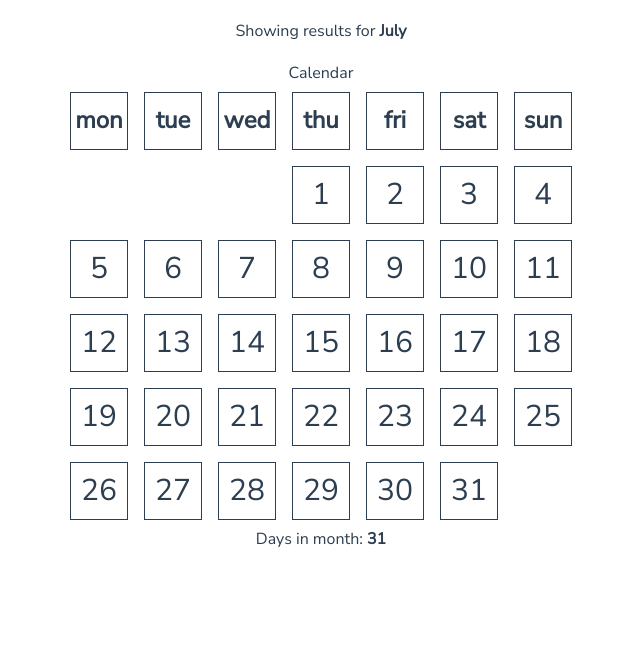
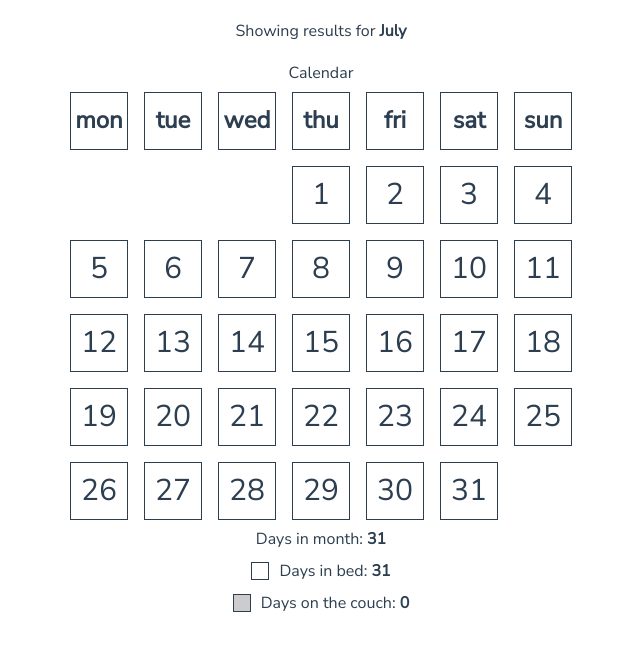
Before and after one commit to alex-y-kuznetsov/sleep, a Vue app: page /#/ in a window 1280 px wide. Shown: the top 650 px of the page, without its empty margins (319-959 px from the left). Built offline with nearby package versions, Linux system fonts and the light colour scheme.

Commit message:
days array and calculator

```diff
--- a/src/assets/styles/components/calendar.less
+++ b/src/assets/styles/components/calendar.less
@@ -41,7 +41,7 @@
 
   &:checked {
     & + .calendar_fill {
-      background-color: @fill_cell;
+      background-color: @fill_color;
     }
   }
 }
@@ -53,3 +53,21 @@
   line-height: 56px;
   cursor: pointer;
 }
+
+.calendar_stats_item {
+  display: flex;
+  width: fit-content;
+  margin: 10px auto;
+  align-items: center;
+}
+
+.color_code {
+  width: 16px;
+  height: 16px;
+  border: 1px solid @main_color;
+  margin-right: 10px;
+}
+
+.color_fill {
+  background-color: @fill_color;
+}
--- a/src/assets/styles/variables.less
+++ b/src/assets/styles/variables.less
@@ -1,2 +1,2 @@
 @main_color: #2c3e50;
-@fill_cell: #cccccc;
+@fill_color: #cccccc;
--- a/src/components/Calendar.vue
+++ b/src/components/Calendar.vue
@@ -13,13 +13,23 @@
       </div>
       <form class="calendar_inner">
         <div class="calendar_cell calendar_skip" v-for="daySkipped in daysToSkip" v-bind:key="'skip' + daySkipped"></div>
-        <label class="calendar_cell" v-for="(day, index) in daysInMonth" v-bind:key="day">
-          <input class="calendar_day" type="checkbox">
-          <div class="calendar_fill"> {{ index + 1 }}</div>
+        <label class="calendar_cell" v-for="day in dayCounter" v-bind:key="day.id">
+          <input class="calendar_day" type="checkbox" v-model="day.onCouch">
+          <div class="calendar_fill"> {{ day.id }}</div>
         </label>
       </form>
       <div class="calendar_legend">
-        <span>Days in month: <b>{{ daysInMonth }}</b></span>
+        <div>Days in month: <b>{{ daysInMonth }}</b></div>
+        <div class="calendar_stats">
+          <div class="calendar_stats_item">
+            <div class="color_code"></div>
+            <span>Days in bed: <b>{{ dayCounter.length - daysOnCouch }}</b></span>
+          </div>
+          <div class="calendar_stats_item">
+            <div class="color_code color_fill"></div>
+            <span>Days on the couch: <b>{{ daysOnCouch }}</b></span>
+          </div>
+        </div>
       </div>
     </div>
   </div>
@@ -31,7 +41,7 @@ import { mapState } from 'vuex'
 export default {
   data () {
     return {
-
+      dayCounter: []
     }
   },
   computed: {
@@ -40,6 +50,9 @@ export default {
     ]),
     daysToSkip () {
       return this.getMonthStart()
+    },
+    daysOnCouch () {
+      return this.dayCounter.filter(day => day.onCouch).length
     }
   },
   methods: {
@@ -51,7 +64,19 @@ export default {
       return weekDayNumbers[monthStart.getDay()] !== 0 // Check if Sunday
         ? weekDayNumbers[monthStart.getDay()] - 1 // If not, return as normal
         : 6 // If Sunday, return last day of the array
+    },
+    createDayCounter () {
+      for (let i = 0; i < this.daysInMonth; i++) {
+        const dayObj = {
+          onCouch: false,
+          id: i + 1
+        }
+        this.dayCounter.push(dayObj)
+      }
     }
+  },
+  created () {
+    this.createDayCounter()
   }
 }
 </script>
```
